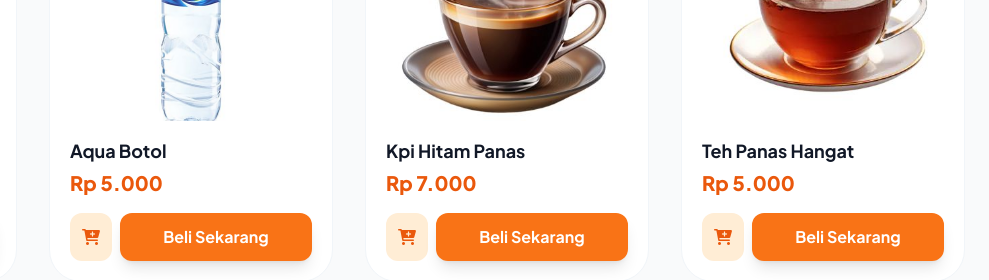
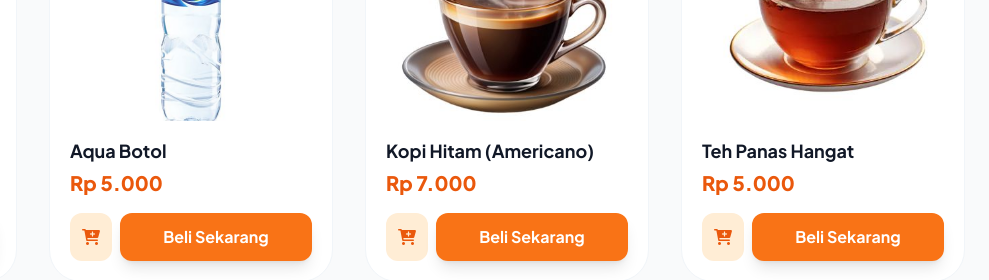
Before and after one commit to dewijutara/Rasa-Nusantara, a plain HTML site: page index.html in a window 1280 px wide. Shown: the part 4160-4440 px from the top of the page, 291-1280 px from the left. Drawn offline with nearby package versions, Linux system fonts and the light colour scheme.

Commit message:
Update index.html

```diff
--- a/index.html
+++ b/index.html
@@ -559,14 +559,14 @@
                                     class="w-full h-full object-cover group-hover:scale-110 transition duration-500"
                                     alt="Es Teler">
                             </div>
-                            <h3 class="font-bold text-lg mb-1 text-gray-900">Kpi Hitam Panas</h3>
+                            <h3 class="font-bold text-lg mb-1 text-gray-900">Kopi Hitam (Americano)</h3>
                             <p class="text-orange-600 font-extrabold text-xl mb-4">Rp 7.000</p>
                             <div class="flex gap-2">
-                                <button onclick="addToCart('Kopi Hitam Panas', 7000)"
+                                <button onclick="addToCart('Kopi Hitam (Americano)', 7000)"
                                     class="bg-orange-100 text-orange-600 p-3 rounded-xl hover:bg-orange-200 transition">
                                     <i class="fas fa-cart-plus"></i>
                                 </button>
-                                <button onclick="buyNow('Kopi Hitam Panas', 7000)"
+                                <button onclick="buyNow('Kopi Hitam (Americano)', 7000)"
                                     class="flex-1 bg-orange-500 text-white font-bold py-3 rounded-xl hover:bg-orange-600 shadow-lg transition">Beli
                                     Sekarang</button>
                             </div>
@@ -949,4 +949,5 @@
         <script src="script.js"></script>
 </body>
 
+
 </html>
```
